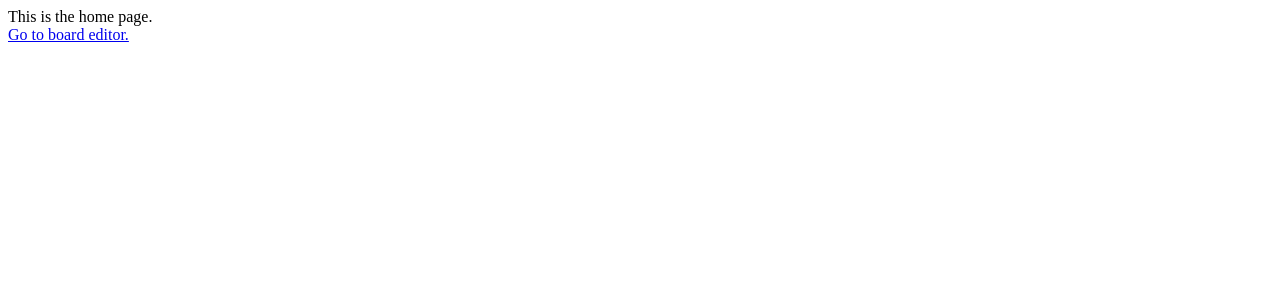
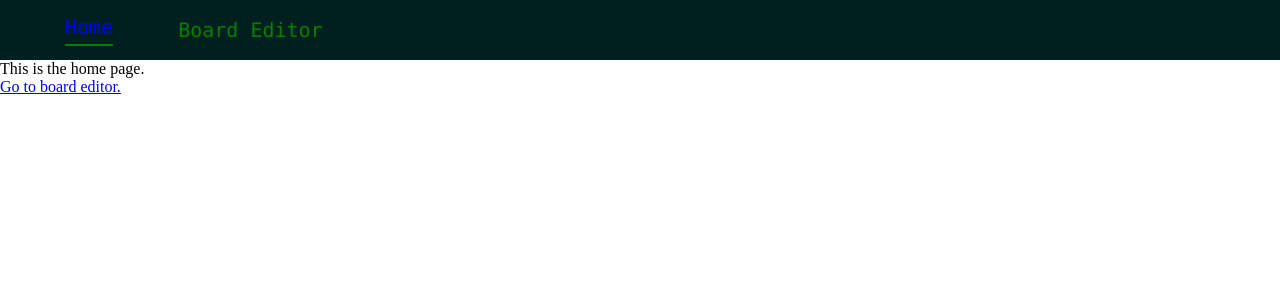
Before and after one commit to twjwesterhold/chessil, a React app: page / in a window 1280 px wide. Shown: the top 300 px of the page. Built offline with nearby package versions, Linux system fonts and the light colour scheme.

Commit message:
Created NavBar

```diff
--- a/index.html
+++ b/index.html
@@ -1,7 +1,10 @@
 <!DOCTYPE html>
 <html>
 <head>
-        <title> Ideal React Seed </title>
+    <title>Chessil</title>
+    <style>
+    body { margin: 0; }
+    </style>
 </head>
 <body>
     <div id="app"></div>
--- a/package.json
+++ b/package.json
@@ -12,7 +12,8 @@
   "dependencies": {
     "react": "^17.0.1",
     "react-dom": "^17.0.1",
-    "react-router-dom": "^5.2.0"
+    "react-router-dom": "^5.2.0",
+    "styled-components": "^5.2.1"
   },
   "devDependencies": {
     "@babel/cli": "^7.12.10",
@@ -24,6 +25,7 @@
     "@types/react": "^17.0.0",
     "@types/react-dom": "^17.0.0",
     "@types/react-router-dom": "^5.1.7",
+    "@types/styled-components": "^5.1.7",
     "babel-loader": "^8.2.2",
     "html-webpack-plugin": "^4.5.1",
     "ts-loader": "^8.0.14",
--- a/react/App.tsx
+++ b/react/App.tsx
@@ -3,12 +3,14 @@ import { BrowserRouter as Router, Switch, Route } from "react-router-dom";
 
 import HomePage from "./pages/HomePage";
 import BoardEditorPage from "./pages/BoardEditorPage";
+import NavBar from "./components/NavBar";
 
 const App = () => {
     return (
         <Router>
+            <NavBar />
             <Switch>
-                <Route path="/second-page" component={BoardEditorPage}/>
+                <Route path="/board-editor" component={BoardEditorPage}/>
                 <Route path="/" component={HomePage}/>
             </Switch>
         </Router>
--- /dev/null
+++ b/react/components/NavBar/NavBar.tsx
@@ -0,0 +1,38 @@
+import React from "react";
+import { NavLink } from "react-router-dom";
+import styled from "styled-components";
+
+const NavBar = () => {
+  return (
+      <StyledNavBar>
+          <StyledNavLink exact={true} to="/">Home</StyledNavLink>
+          <StyledNavLink exact={true} to="/board-editor">Board Editor</StyledNavLink>
+      </StyledNavBar>
+  );
+};
+
+const StyledNavBar = styled.div`
+  display: flex;
+  align-items: center;
+  justify-content: flex-start;
+  margin: 0;
+  height: 60px;
+  width: 100vw;
+  background-color: #002020;
+`;
+
+const StyledNavLink = styled(NavLink)`
+  margin-left: 65px;
+  font-size: 20px;
+  font-family: "Lucida Console", monospace;
+  text-decoration: none;
+  color: green;
+
+  &.active {
+    color: blue;
+    border-bottom: solid green 2px;
+    padding-bottom: 5px;
+  }
+`;
+
+export default NavBar;
--- /dev/null
+++ b/react/components/NavBar/index.ts
@@ -0,0 +1,3 @@
+import NavBar from "./NavBar";
+
+export default NavBar;
--- a/react/pages/HomePage.tsx
+++ b/react/pages/HomePage.tsx
@@ -7,7 +7,7 @@ const HomePage = () => {
             <div>
                 This is the home page.
             </div>
-            <Link to="/second-page">
+            <Link to="/board-editor">
                 Go to board editor.
             </Link>
         </div>
```
Also changed, not shown: 1 other file (tests, documents, lock files or other folders). Lines whose indentation alone changed are shown as unchanged.
